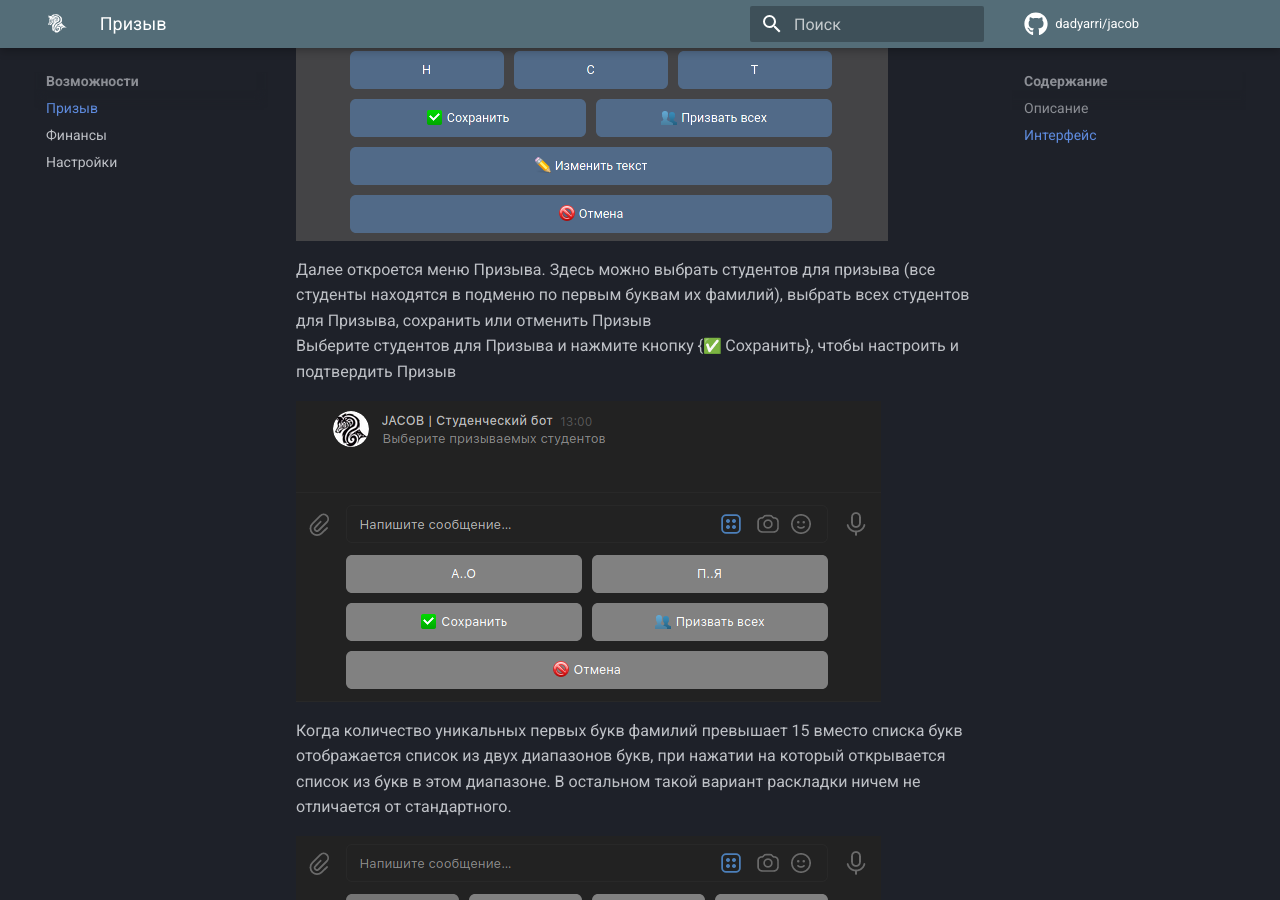
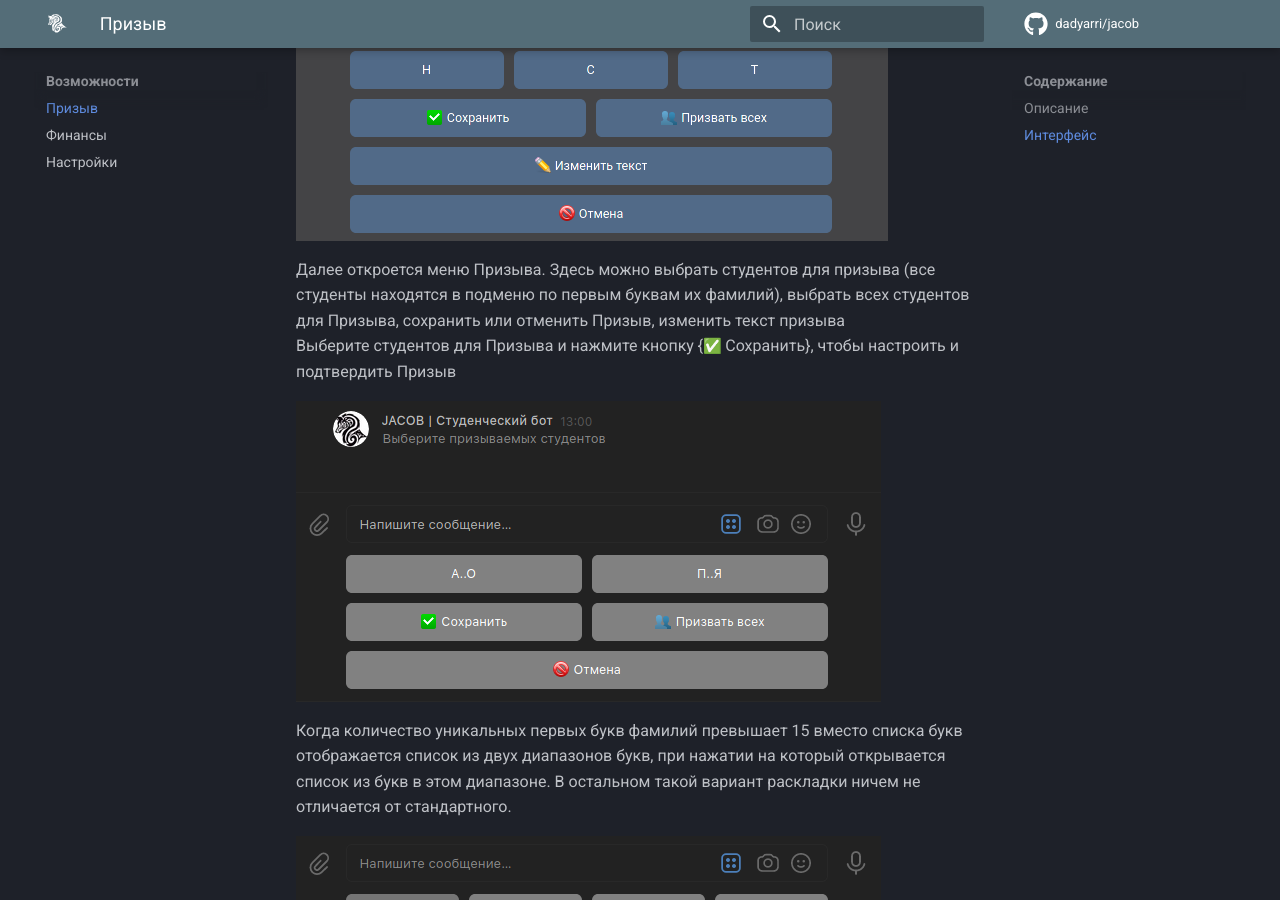
Before and after one commit to uni-jacob/jacob, an MkDocs documentation site: the page built from docs/functions/call.md, in a window 1280 px wide and 900 px high, scrolled down 1278 px. Built offline with MkDocs 1.6.1 and Material for MkDocs 9.7.7, drawn with Linux system fonts in a browser that asks for light colours; emoji names are drawn with the system emoji font; comment, search, counter and statistics services are not loaded.

Commit message:
:memo: Update docs.

```diff
--- a/docs/functions/call.md
+++ b/docs/functions/call.md
@@ -19,7 +19,7 @@
 
 ![Call menu](../assets/call/3.png){: align=center}
 
-Далее откроется меню Призыва. Здесь можно выбрать студентов для призыва (все студенты находятся в подменю по первым буквам их фамилий), выбрать всех студентов для Призыва, сохранить или отменить Призыв
+Далее откроется меню Призыва. Здесь можно выбрать студентов для призыва (все студенты находятся в подменю по первым буквам их фамилий), выбрать всех студентов для Призыва, сохранить или отменить Призыв, изменить текст призыва
 Выберите студентов для Призыва и нажмите кнопку {:white_check_mark: Сохранить}, чтобы настроить и подтвердить Призыв
 
 ![Call menu](../assets/call/3_1.png){: align=center}
```
